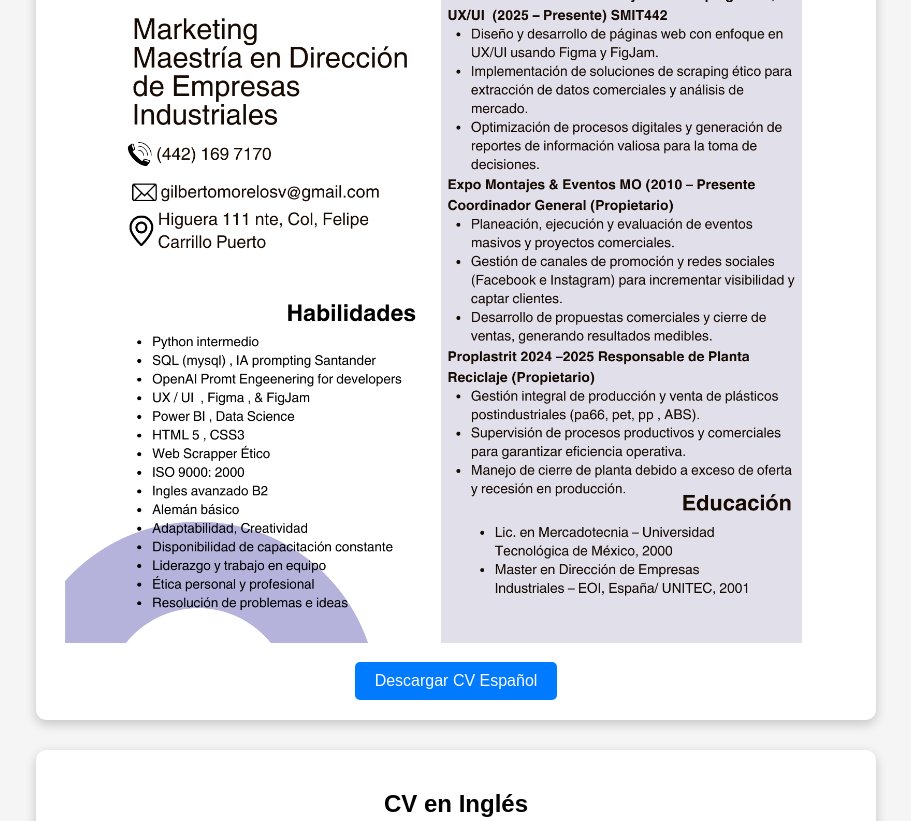
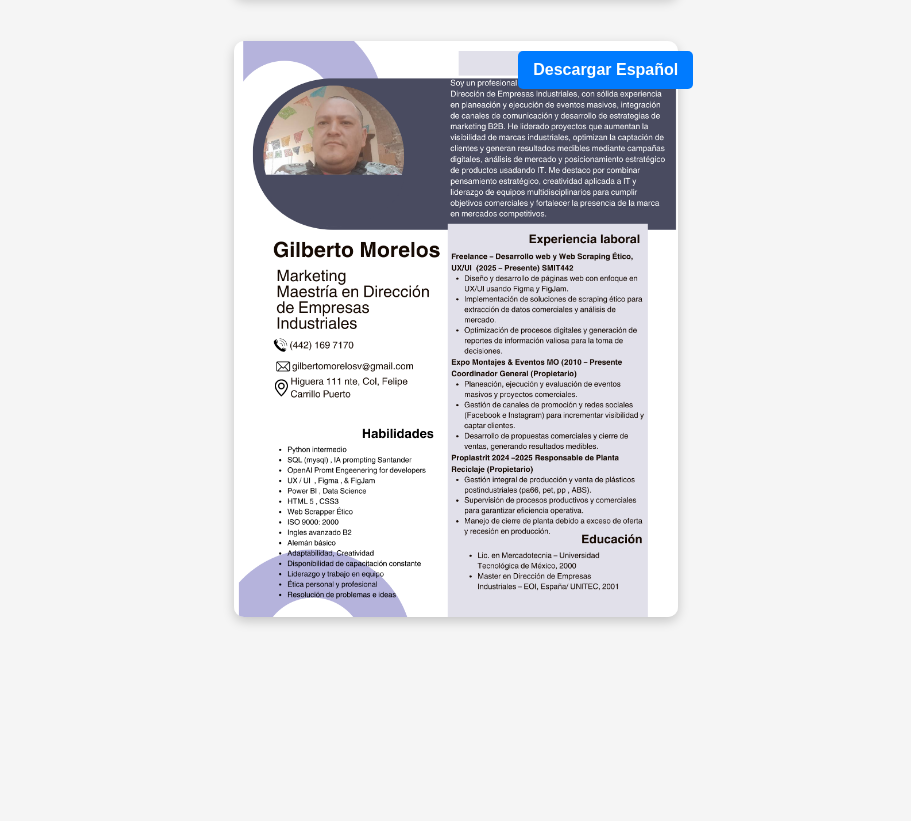
Before and after one commit to gilbertomorelos/CV_GMV_2025, a plain HTML site: page index.html in a window 1280 px wide. Shown: the part 599-1420 px from the top of the page, without its empty margins (184-1095 px from the left). After the commit the page ends 1240 px from the top, so only its background shows below. Drawn offline with Linux system fonts and the light colour scheme.

Commit message:
index.html

```diff
--- a/index.html
+++ b/index.html
@@ -6,73 +6,52 @@
   <style>
     body {
       margin: 0;
+      padding: 20px;
+      background: #f5f5f5;
       font-family: Arial, sans-serif;
-      background: #f5f5f5;
       display: flex;
       flex-direction: column;
       align-items: center;
-      padding: 20px;
+      gap: 40px;
     }
-
-    h1 {
+    .cv-container {
+      position: relative;
       text-align: center;
-      margin-bottom: 40px;
     }
-
-    .cv-container {
-      background: #fff;
-      padding: 20px;
-      margin-bottom: 30px;
+    img {
+      max-width: 90%;
+      max-height: 80vh;
       border-radius: 10px;
       box-shadow: 0 4px 12px rgba(0,0,0,0.2);
-      text-align: center;
-      width: 90%;
-      max-width: 800px;
     }
-
-    .cv-container img {
-      max-width: 100%;
-      border-radius: 10px;
-      margin-bottom: 15px;
-    }
-
-    .cv-container button {
-      padding: 10px 20px;
-      font-size: 16px;
+    .download-btn {
+      position: absolute;
+      top: 10px;
+      right: 10px;
+      padding: 10px 15px;
+      background: #007bff;
+      color: white;
       border: none;
       border-radius: 5px;
-      background-color: #007bff;
-      color: #fff;
       cursor: pointer;
+      text-decoration: none;
+      font-weight: bold;
     }
-
-    .cv-container button:hover {
-      background-color: #0056b3;
+    .download-btn:hover {
+      background: #0056b3;
     }
   </style>
 </head>
 <body>
 
-  <h1>Curriculum Vitae - Gilberto Morelos</h1>
-
-  <!-- CV en Español -->
   <div class="cv-container">
-    <h2>CV en Español</h2>
-    <img src="CV_GMV_ESP_2025.png" alt="CV Español Gilberto Morelos">
-    <br>
-    <a href="CV_GMV_ESP_2025.png" download>
-      <button>Descargar CV Español</button>
-    </a>
+    <img src="CV_GMV_ENG_2025.png" alt="CV Inglés Gilberto Morelos">
+    <a href="CV_GMV_ENG_2025.png" download class="download-btn">Descargar Inglés</a>
   </div>
 
-  <!-- CV en Inglés -->
   <div class="cv-container">
-    <h2>CV en Inglés</h2>
-    <img src="CV_GMV_ENG_2025.png" alt="CV Inglés Gilberto Morelos">
-    <br>
-    <a href="CV_GMV_ENG_2025.png" download>
-      <button>Descargar CV Inglés</button>
-    </a>
+    <img src="CV_GMV_ESP_2025.png" alt="CV Español Gilberto Morelos">
+    <a href="CV_GMV_ESP_2025.png" download class="download-btn">Descargar Español</a>
   </div>
 
 </body>
```
